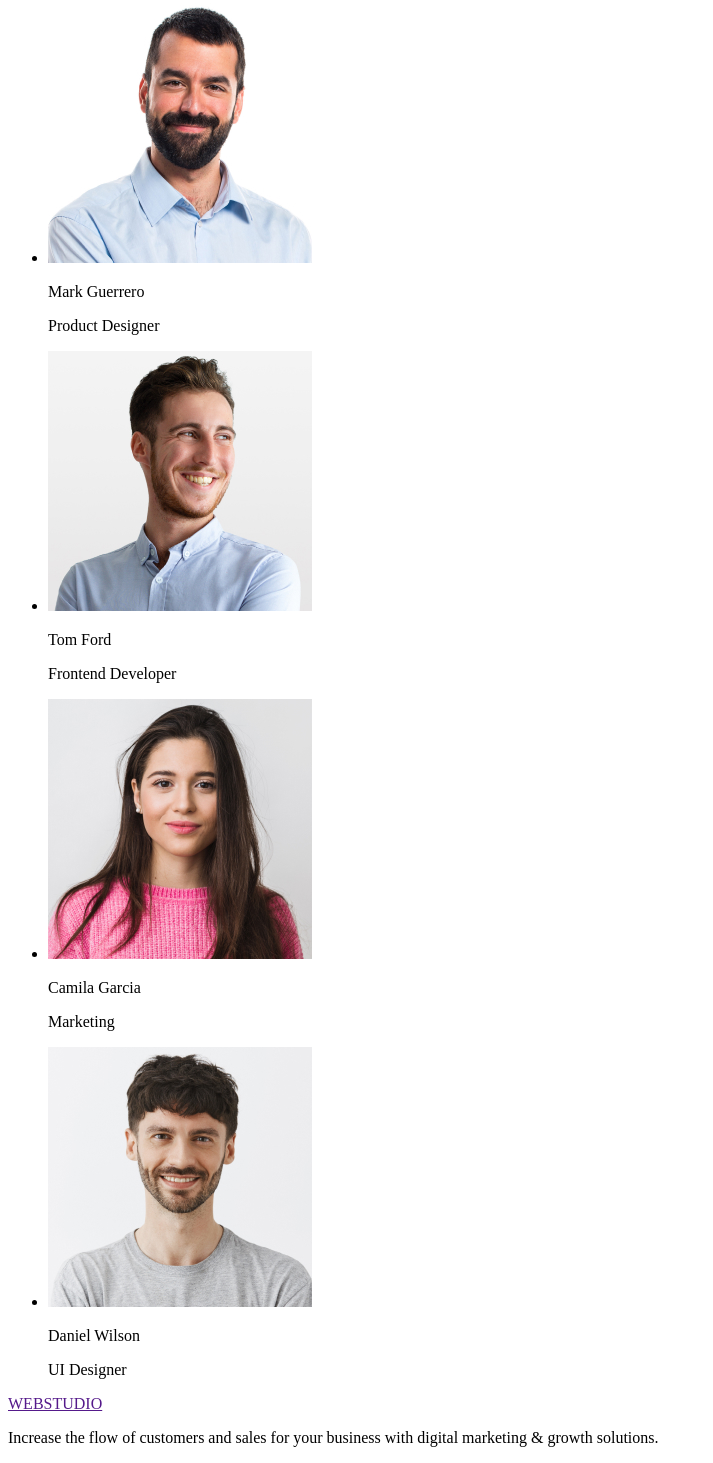
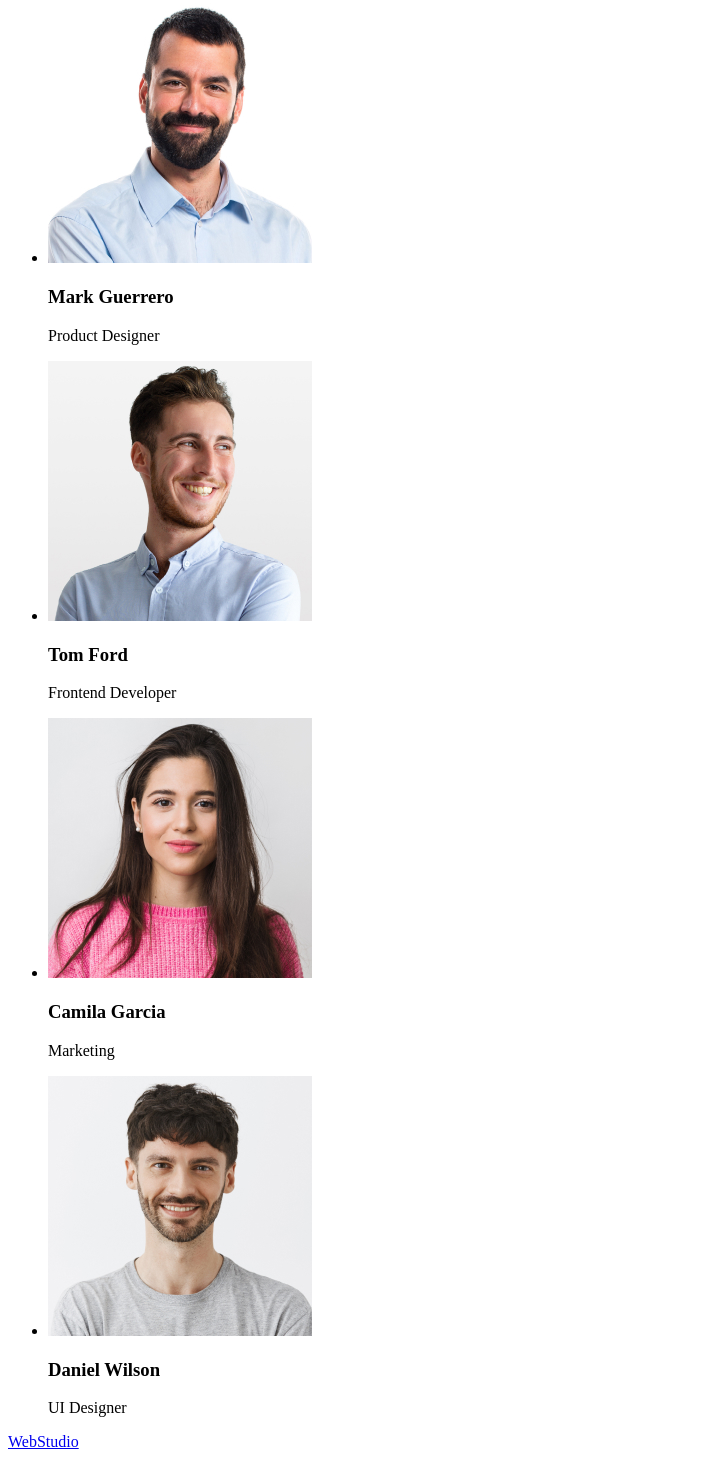
Before and after one commit to oleks11-rudenko/goit-markup-hw-01, a plain HTML site: page index.html in a window 1280 px wide. Shown: the part 657-2120 px from the top of the page, without its empty margins (0-713 px from the left). Drawn offline with Linux system fonts and the light colour scheme.

Commit message:
Edited footer and section 3

```diff
--- a/index.html
+++ b/index.html
@@ -18,7 +18,7 @@
       <address>
         <ul>
           <li><a href="mailto:info@devstudio.com">info@devstudio.com</a></li>
-          <li><a href="tel:+110001111111"></a>+11 (000) 111-11-11</li>
+          <li><a href="tel:+110001111111">+11 (000) 111-11-11</a></li>
         </ul>
       </address>
     </header>
@@ -70,7 +70,7 @@
               height="260"
               alt="Mark Guerrero"
             />
-            <p>Mark Guerrero</p>
+            <h3>Mark Guerrero</h3>
             <p>Product Designer</p>
           </li>
           <li>
@@ -80,7 +80,7 @@
               height="260"
               alt="Tom Ford"
             />
-            <p>Tom Ford</p>
+            <h3>Tom Ford</h3>
             <p>Frontend Developer</p>
           </li>
           <li>
@@ -90,7 +90,7 @@
               height="260"
               alt="Camila Garcia"
             />
-            <p>Camila Garcia</p>
+            <h3>Camila Garcia</h3>
             <p>Marketing</p>
           </li>
           <li>
@@ -100,14 +100,14 @@
               height="260"
               alt="Daniel Wilson"
             />
-            <p>Daniel Wilson</p>
+            <h3>Daniel Wilson</h3>
             <p>UI Designer</p>
           </li>
         </ul>
       </section>
     </main>
     <footer>
-      <a href="">WEBSTUDIO</a>
+      <a href="./index.html">WebStudio</a>
       <p>
         Increase the flow of customers and sales for your business with digital
         marketing & growth solutions.
```
